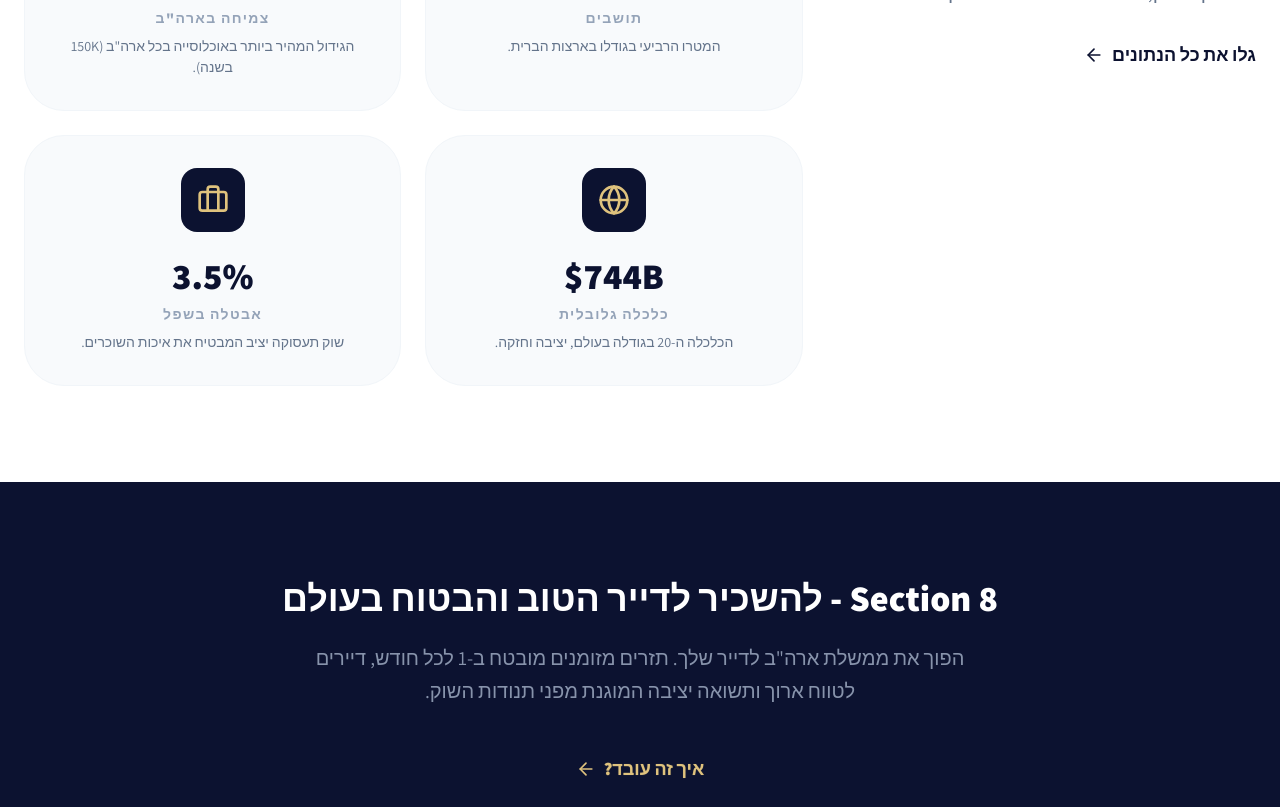
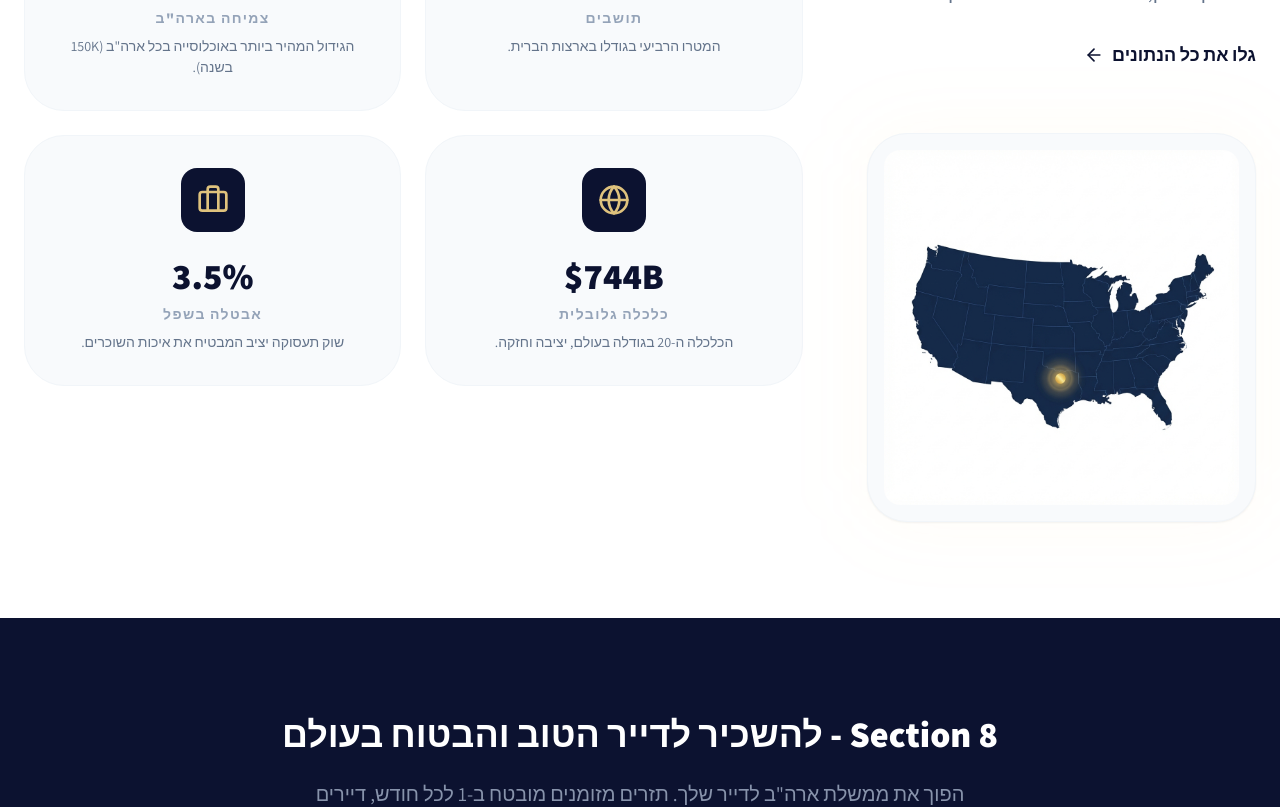
Before and after one commit to alonzekcer/skyline-group-texas, a React (Vite) app: page / in a window 1280 px wide. Shown: the part 2460-3267 px from the top of the page. Built offline with nearby package versions, Linux system fonts and the light colour scheme.

Commit message:
UI: Add USA map with DFW highlight to WhyDFWSection

```diff
--- a/src/components/home/WhyDFWSection.tsx
+++ b/src/components/home/WhyDFWSection.tsx
@@ -18,10 +18,22 @@
                         </p>
                         <button
                             onClick={() => onNavigate('market')}
-                            className="inline-flex items-center gap-2 text-navy font-black text-lg hover:text-gold transition-colors group"
+                            className="inline-flex items-center gap-2 text-navy font-black text-lg hover:text-gold transition-colors group mb-12"
                         >
                             גלו את כל הנתונים <ArrowLeft className="group-hover:-translate-x-1 transition-transform" size={20} />
                         </button>
+
+                        <div className="relative mt-4 group">
+                            <div className="absolute inset-0 bg-gold/5 rounded-[2rem] blur-2xl transform group-hover:scale-110 transition-transform duration-700"></div>
+                            <div className="relative bg-slate-50 p-4 rounded-[2.5rem] border border-slate-100 shadow-sm overflow-hidden group-hover:shadow-xl transition-all duration-500">
+                                <img
+                                    src="/skyline-group-texas/images/us_map.png"
+                                    alt="USA Map - DFW Focus"
+                                    className="w-full h-auto rounded-2xl transform group-hover:scale-[1.02] transition-transform duration-700"
+                                />
+                                <div className="absolute inset-0 pointer-events-none border-2 border-gold/0 group-hover:border-gold/10 rounded-[2.5rem] transition-all duration-500"></div>
+                            </div>
+                        </div>
                     </div>
 
                     <div className="lg:w-2/3 grid grid-cols-1 md:grid-cols-2 gap-6 w-full">
```
Also changed, not shown: public/images/us_map.png (added).
